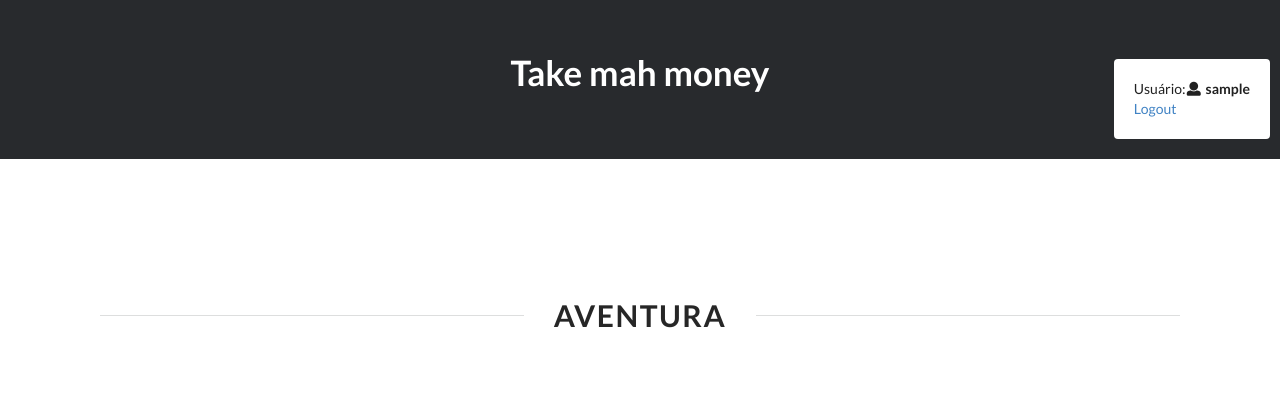
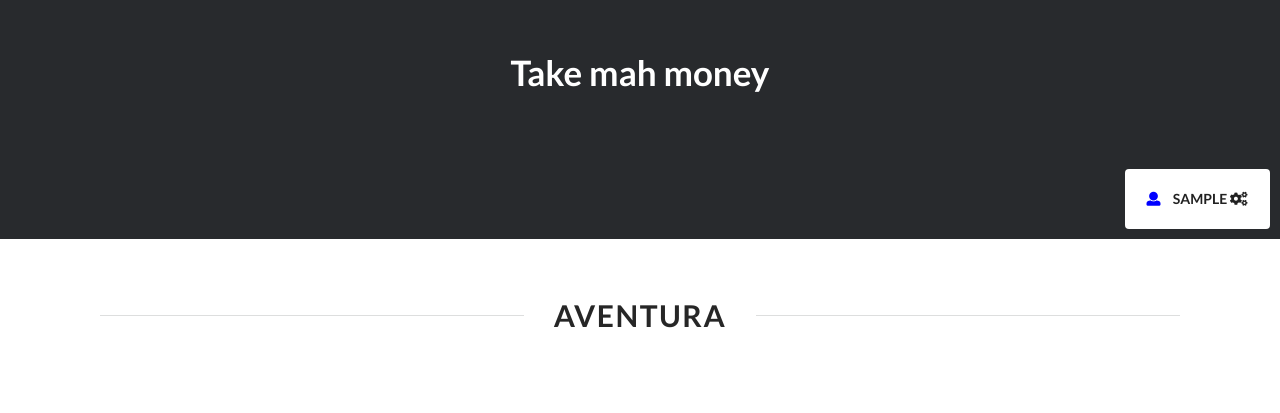
Before and after one commit to IsaqueSantosSilva/Web-Projeto, a PHP site: page /mainpage/index.php in a window 1280 px wide. Shown: the top 413 px of the page. Run offline with PHP 8.4, Linux system fonts and the light colour scheme; the visitor is signed in with stand-in values (Sample User, id 1); some libraries are stand-ins or nearby versions.

Commit message:
Dropdown login adicionado

```diff
--- a/css/mainstore.css
+++ b/css/mainstore.css
@@ -42,11 +42,8 @@ section .ui.cards .card{
 .login-data{
 	float: right;
 	padding: 20px;
-	height: auto;
-	width: auto;
 	background-color: white;
 	margin: 10px;
-	margin-top: -100px;
 	border-radius: 4px;
 }
 
--- a/js/script.js
+++ b/js/script.js
@@ -0,0 +1,2 @@
+// Codigo para DROPDOWN
+$('.ui.dropdown').dropdown();
--- a/mainpage/index.php
+++ b/mainpage/index.php
@@ -24,12 +24,18 @@ if (isset($_POST['logoutbtn'])) {
 
 		<!-- Dados de login -->
 		<div class="login-data">
-			<label>
-				<?php echo "Usuário:" ."<i class='user icon'></i>"  . "<strong>" . $_SESSION['login_user'] . "</strong>" ?>
-			</label>
-			<div>
-				<a href="logout/logout.php">Logout</a>
+			<div class="ui dropdown">
+				<div class="text">
+					<?php echo "<i style='color: blue;' class= 'user icon'></i>" . "<strong style='text-transform:uppercase'>" . $_SESSION['login_user'] . "</strong>" ?>
+				</div>
+				<i class="settings icon"></i>
+				<div class="menu">
+					<div class="item">
+						<a href="logout/logout.php">Logout</a>
+					</div>
+				</div>
 			</div>
+
 		</div>
 	</header>
 	<!-- Divisor de conteudo -->
@@ -431,6 +437,8 @@ if (isset($_POST['logoutbtn'])) {
                   }, 500); //500 = 1 second
 			});
 		});
+
+		$('.ui.dropdown').dropdown();
 	</script>
 
 	<script type="text/javascript" src="https://cdnjs.cloudflare.com/ajax/libs/jquery/3.6.0/jquery.min.js"></script>
```
